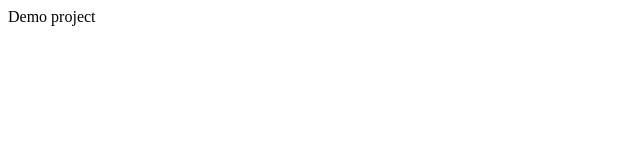
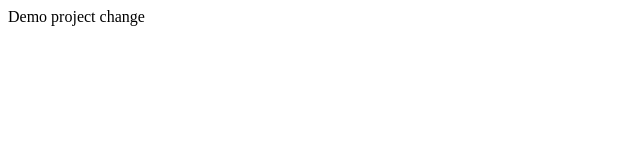
Before and after one commit to Anatoly-Kondratev/Data_analytics, a plain HTML site: page index.html in a window 1280 px wide. Shown: the full height of the page, 0-640 px from the left. Drawn offline with Linux system fonts and the light colour scheme.

Commit message:
first change

```diff
--- a/index.html
+++ b/index.html
@@ -3,6 +3,6 @@
 	<title>Document</title>
 </head>
 <body>
-	Demo project
+	Demo project change
 </body>
 </html>
```
